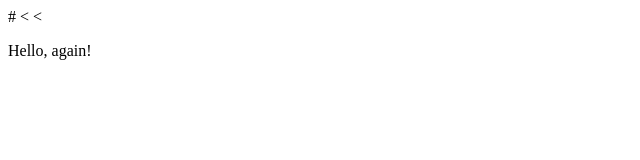
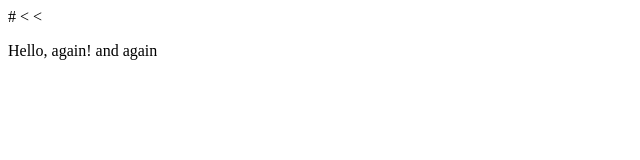
Before and after one commit to Geek-and-proud/second_website, a plain HTML site: page index.html in a window 1280 px wide. Shown: the full height of the page, 0-640 px from the left. Drawn offline with Linux system fonts and the light colour scheme.

Commit message:
Edit index.html

```diff
--- a/index.html
+++ b/index.html
@@ -6,7 +6,7 @@
     <title></title>
   </head>
   <body>
-    <<p>Hello, again!</p>
+    <<p>Hello, again! and again</p>
 
   </body>
 </html>
```
